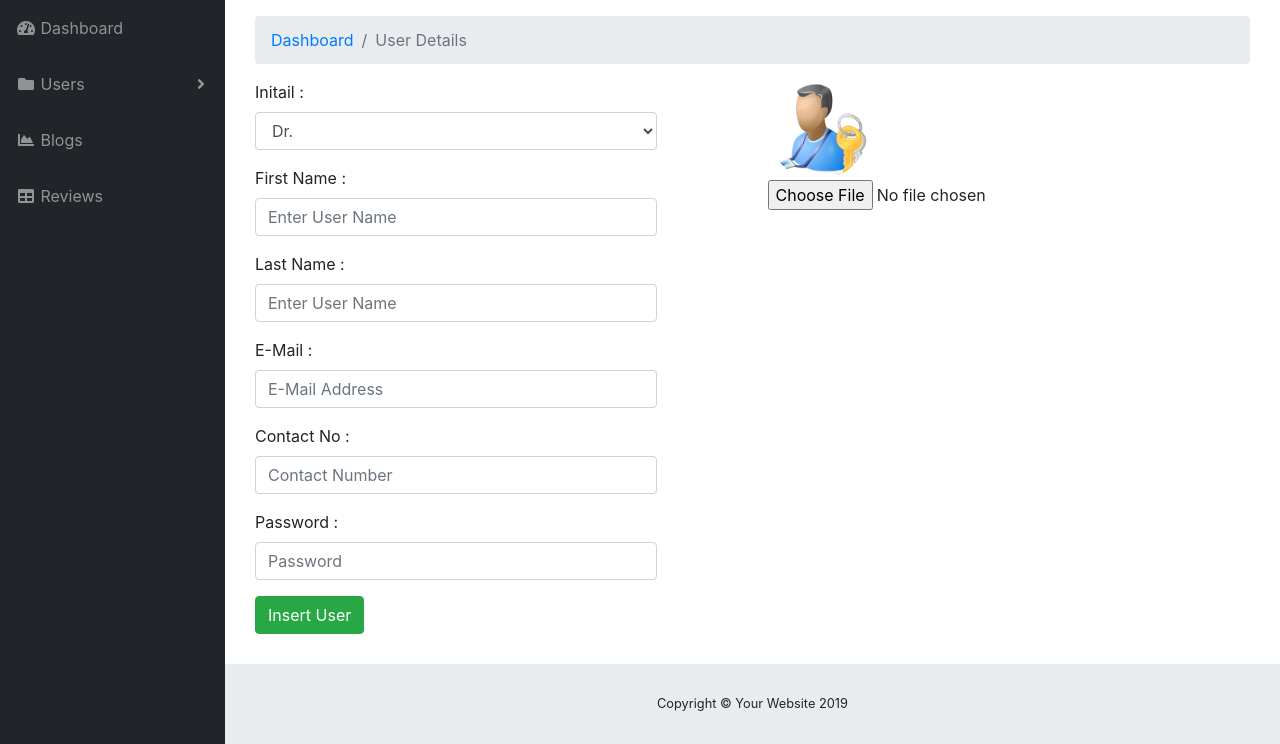
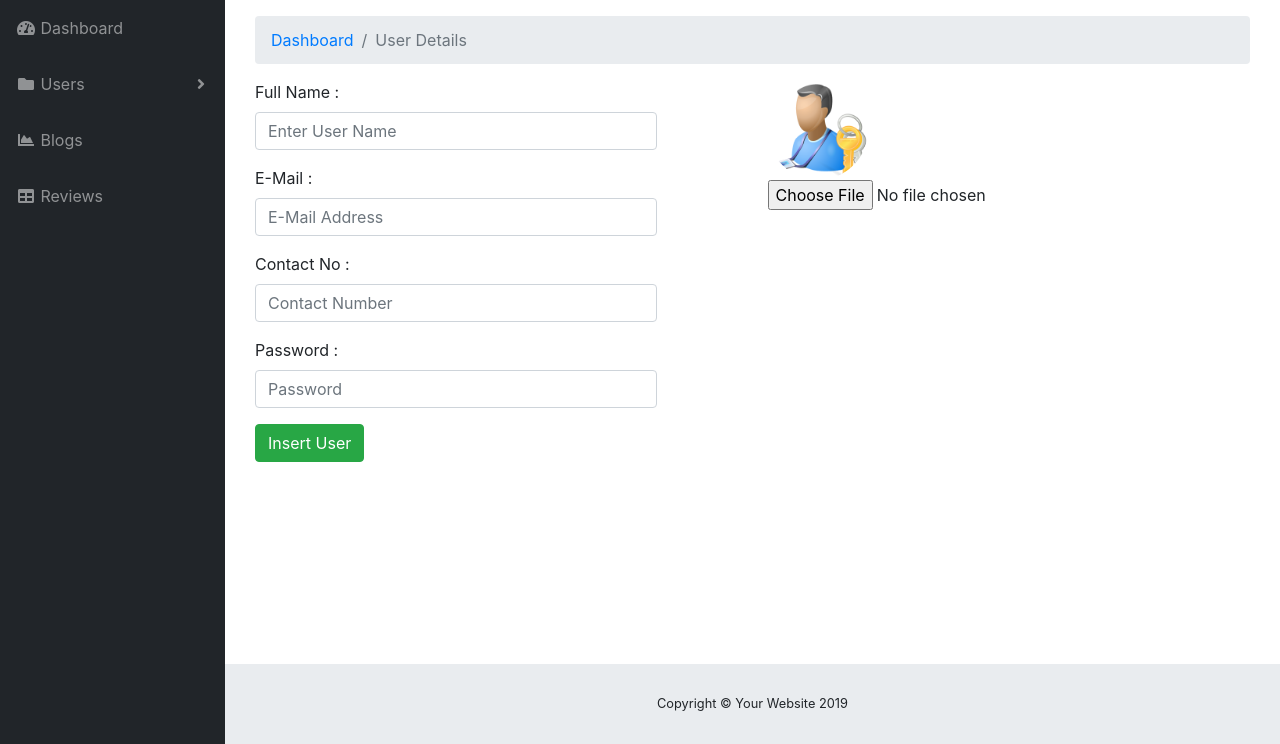
Before and after one commit to ThakkarKartik/KayyBlogPHP, a PHP site: page /AddNewUser.php in a window 1280 px wide. Shown: the part 56-800 px from the top of the page. Run offline with PHP 8.4, Linux system fonts and the light colour scheme.

Commit message:
Pages Updated

```diff
--- a/AddNewUser.php
+++ b/AddNewUser.php
@@ -15,25 +15,9 @@
             <div class="container">
             <div class="row">
                 <div class="col-6">
-                <div class="form-group">
-                        <label for="ddInitial"> Initail :</label>
-                        <select name='ddInitial' class='form-control col-10'>
-                            <option> Dr. </option>
-                            <option> Mr. </option>
-                            <option> Miss. </option>
-                            <option> Mrs. </option>
-                            <option> Prof. </option>
-                            <option> Asst. Prof. </option>
-                        </select>
-                    </div>
-
                     <div class="form-group">
-                        <label for="txtFName"> First Name :</label>
+                        <label for="txtFName"> Full Name :</label>
                         <input type="text" class="form-control col-10" name="txtFName" placeholder="Enter User Name" />
-                    </div>
-                    <div class="form-group">
-                        <label for="txtLName"> Last Name :</label>
-                        <input type="text" class="form-control col-10" name="txtLName" placeholder="Enter User Name" />
                     </div>
 
                     <div class="form-group">
--- a/index.php
+++ b/index.php
@@ -38,7 +38,7 @@
                     ?>
                         <tr>
                             <td> <?php echo ($row['UserID']); ?> </td>
-                            <td> <?php echo ($row['FirstName']); ?> </td>
+                            <td> <?php echo ($row['FullName']); ?> </td>
                             <td> <?php echo ($row['Email']); ?> </td>
                             <td> <?php echo ($row['ContactNo']); ?> </td>
                         </tr>
--- a/insertUser.php
+++ b/insertUser.php
@@ -9,7 +9,7 @@
     $Password = $_REQUEST['txtPassword'];
     $CreatedOn = new DateTime();
 
-    $sql = "insert into tblUser values(null,null,'$Name','$Name','$Email','$ContactNo','$Password',now(),1)";
+    $sql = "insert into tblUser values(null,'$Name','$Email','$ContactNo','$Password',now(),1)";
     echo($sql);
     if(mysqli_query($link,$sql))
     {
```
